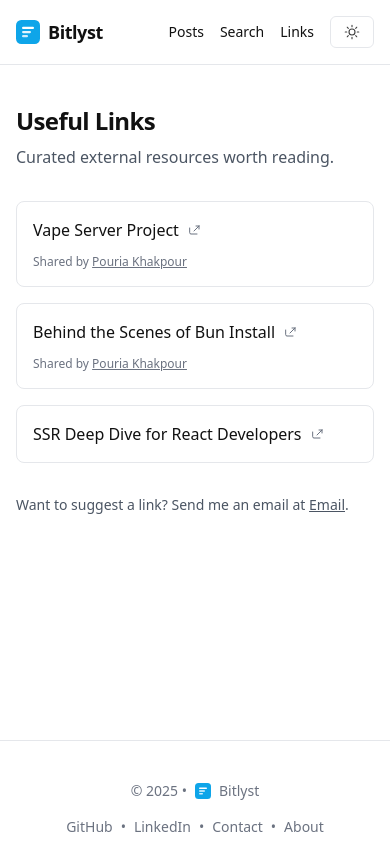
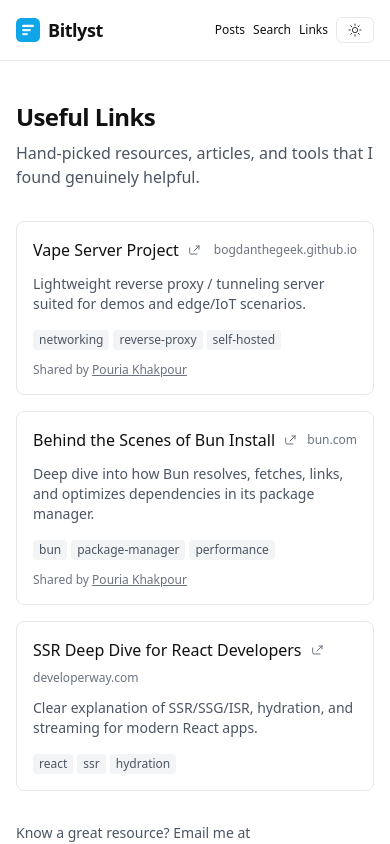
Before and after one commit to mohsenfallahnjd/bitlyst, a Next.js app: page /links in a window 390 px wide. Shown: the top 844 px of the page. Built offline with nearby package versions, Linux system fonts and the light colour scheme; no server answers.

Commit message:
Enhance on load posts for SEO stuff

```diff
--- /dev/null
+++ b/app/_components/BlogList.tsx
@@ -0,0 +1,38 @@
+"use client";
+
+import Link from "next/link";
+import { useSearchParams } from "next/navigation";
+import PostCard from "@/components/PostCard";
+import type { DocMeta } from "@/lib/mdSource";
+
+export default function BlogList({ posts }: { posts: DocMeta[] }) {
+  const sp = useSearchParams();
+  const tag = (sp.get("tag") || "").toLowerCase();
+  const author = (sp.get("author") || "").toLowerCase().replaceAll(" ", "-");
+
+  const filtered = tag
+    ? posts.filter((p) => (p.tags || []).some((t) => t.toLowerCase() === tag))
+    : author
+      ? posts.filter((p) => p.authors?.some((a) => a.name.toLowerCase().replaceAll(" ", "-") === author))
+      : posts;
+
+  if (filtered.length === 0) {
+    return (
+      <p className="text-sm text-gray-600 dark:text-gray-400">
+        No posts for “{tag || author}”.{" "}
+        <Link className="underline" href="/blog">
+          See all posts
+        </Link>
+        .
+      </p>
+    );
+  }
+
+  return (
+    <div className="grid gap-8">
+      {filtered.map((post) => (
+        <PostCard key={post.slug} post={post} />
+      ))}
+    </div>
+  );
+}
--- /dev/null
+++ b/app/_components/HomePosts.tsx
@@ -0,0 +1,34 @@
+"use client";
+
+import Link from "next/link";
+import { useSearchParams } from "next/navigation";
+import PostCard from "@/components/PostCard";
+import type { DocMeta } from "@/lib/mdSource";
+
+export default function HomePosts({ posts }: { posts: DocMeta[] }) {
+  const searchParams = useSearchParams();
+  const tag = (searchParams.get("tag") || "").toLowerCase();
+
+  const filtered = tag ? posts.filter((p) => (p.tags || []).some((t) => t.toLowerCase() === tag)) : posts;
+
+  return (
+    <>
+      <div className="grid gap-6">
+        {filtered.slice(0, 6).map((p) => (
+          <PostCard key={p.slug} post={p} />
+        ))}
+      </div>
+
+      <div className="pt-2 flex items-center gap-3 text-sm">
+        {tag && (
+          <Link
+            href="/"
+            className="rounded-full border border-gray-200 dark:border-gray-800 px-2 py-0.5 hover:bg-gray-50 dark:hover:bg-gray-900"
+          >
+            Clear “{tag}”
+          </Link>
+        )}
+      </div>
+    </>
+  );
+}
--- a/app/blog/[...slug]/page.tsx
+++ b/app/blog/[...slug]/page.tsx
@@ -17,6 +17,7 @@
 import { useMDXComponents } from "@/mdx-components";
 import "highlight.js/styles/atom-one-dark.css";
 import Script from "next/script";
+import { loadMarkdownDocs } from "@/lib/mdSource";
 
 export default async function Page(props: PageProps<"/blog/[...slug]">) {
   const params = await props.params;
@@ -166,3 +167,8 @@
     alternates: { canonical: `https://bitlyst.vercel.app/blog/${slugPath}` },
   };
 }
+
+export async function generateStaticParams() {
+  const all = loadMarkdownDocs();
+  return all.map((p) => ({ slug: p.slug.split("/") }));
+}
--- a/app/blog/page.tsx
+++ b/app/blog/page.tsx
@@ -1,8 +1,10 @@
 import type { Metadata } from "next";
 import Link from "next/link";
-import PostCard from "@/components/PostCard";
+import BlogList from "@/app/_components/BlogList";
 import TagsFilter from "@/components/TagsFilter";
 import { useBlogIndex } from "@/lib/useBlogIndex";
+
+export const dynamic = "force-static";
 
 export const metadata: Metadata = {
   title: "Blog — JavaScript, React, and Next.js tips",
@@ -19,8 +21,8 @@
   },
 };
 
-export default async function BlogIndex({ searchParams }: PageProps<"/blog">) {
-  const { posts, tags, tag, author } = await useBlogIndex(searchParams);
+export default async function BlogIndex() {
+  const { posts, tags, tag, author } = await useBlogIndex({});
 
   return (
     <div className="space-y-8">
@@ -59,21 +61,7 @@
       <TagsFilter tags={tags} selectedTag={tag} />
 
       {/* List */}
-      {posts.length === 0 ? (
-        <p className="text-sm text-gray-600 dark:text-gray-400">
-          No posts for “{tag}”.{" "}
-          <Link className="underline" href="/blog">
-            See all posts
-          </Link>
-          .
-        </p>
-      ) : (
-        <div className="grid gap-8">
-          {posts.map((post) => (
-            <PostCard key={post.slug} post={post} />
-          ))}
-        </div>
-      )}
+      <BlogList posts={posts} />
     </div>
   );
 }
--- a/app/links/page.tsx
+++ b/app/links/page.tsx
@@ -1,5 +1,14 @@
 import Link from "next/link";
 import { usefulLinks } from "@/lib/links";
+
+function extractDomain(url: string): string {
+  try {
+    const u = new URL(url);
+    return u.hostname.replace(/^www\./, "");
+  } catch {
+    return url;
+  }
+}
 
 export const metadata = {
   title: "Useful Links",
@@ -11,13 +20,18 @@
     <section className="space-y-8">
       <div className="space-y-2">
         <h1 className="text-2xl font-semibold tracking-tight">Useful Links</h1>
-        <p className="text-gray-600 dark:text-gray-300">Curated external resources worth reading.</p>
+        <p className="text-gray-600 dark:text-gray-300">
+          Hand-picked resources, articles, and tools that I found genuinely helpful.
+        </p>
       </div>
 
       <ul className="grid gap-4">
-        {usefulLinks.map((item) => (
+        {usefulLinks.map((item) => {
+          const domain = extractDomain(item.url);
+          return (
             <li key={item.url} className="rounded-lg border border-gray-200 dark:border-gray-800 p-4">
-            <div className="flex flex-col items-start justify-between gap-3">
+              <div className="flex flex-col gap-3">
+                <div className="flex flex-wrap items-center justify-between gap-2">
                   <Link
                     href={item.url}
                     target="_blank"
@@ -40,6 +54,20 @@
                       />
                     </svg>
                   </Link>
+                  <span className="text-xs text-gray-500 dark:text-gray-400">{domain}</span>
+                </div>
+
+                {item.description && <p className="text-sm text-gray-600 dark:text-gray-300">{item.description}</p>}
+
+                {!!item.tags?.length && (
+                  <div className="mt-1 flex flex-wrap gap-1 text-xs text-gray-600 dark:text-gray-400">
+                    {item.tags.map((t) => (
+                      <span key={t} className="rounded bg-gray-100 dark:bg-gray-800 px-1.5 py-0.5">
+                        {t}
+                      </span>
+                    ))}
+                  </div>
+                )}
 
                 {item.sharedBy && (
                   <p className="text-xs text-gray-500 dark:text-gray-400">
@@ -56,13 +84,14 @@
                 )}
               </div>
             </li>
-        ))}
+          );
+        })}
       </ul>
 
       <div className="text-sm text-gray-600 dark:text-gray-300">
-        Want to suggest a link? Send me an email at{" "}
+        Know a great resource? Email me at{" "}
         <Link href="mailto:mohsenfallahnjd@gmail.com" target="_blank" rel="noopener noreferrer" className="underline">
-          Email
+          mohsenfallahnjd@gmail.com
         </Link>
         .
       </div>
--- a/app/search/page.tsx
+++ b/app/search/page.tsx
@@ -23,6 +23,13 @@
 
   return (
     <div className="space-y-6">
+      <div className="space-y-2">
+        <h1 className="text-2xl font-semibold tracking-tight">Search</h1>
+        <p className="text-gray-600 dark:text-gray-300">
+          Find posts by title, tags, or content. Try queries like "react hydration" or "async vs sync".
+        </p>
+      </div>
+
       {/* Hydrated client search with SSR initial state below */}
       <SearchClient docs={clientDocs} initialQuery={initialQuery} />
 
--- a/components/Header.tsx
+++ b/components/Header.tsx
@@ -5,21 +5,30 @@
 export default function Header() {
   return (
     <header className="sticky top-0 z-50 border-b border-gray-200 bg-white/70 backdrop-blur dark:border-gray-800 dark:bg-black/10">
-      <div className="container flex items-center justify-between py-4">
+      <div className="container flex flex-wrap items-center justify-between gap-2 py-4">
         <Link
           href="/"
           className="text-lg font-semibold tracking-tight hover:text-brand-light dark:hover:text-brand-dark flex items-center gap-2"
         >
           <SniplyRoundedMark /> Bitlyst
         </Link>
-        <nav className="flex items-center gap-4">
-          <Link href="/blog" className="hover:underline hover:text-gray-600 dark:hover:text-gray-600 text-sm">
+        <nav className="flex flex-wrap items-center gap-2 sm:gap-4">
+          <Link
+            href="/blog"
+            className="hover:underline hover:text-gray-600 dark:hover:text-gray-600 text-xs sm:text-sm"
+          >
             Posts
           </Link>
-          <Link href="/search" className="hover:underline hover:text-gray-600 dark:hover:text-gray-600 text-sm">
+          <Link
+            href="/search"
+            className="hover:underline hover:text-gray-600 dark:hover:text-gray-600 text-xs sm:text-sm"
+          >
             Search
           </Link>
-          <Link href="/links" className="hover:underline hover:text-gray-600 dark:hover:text-gray-600 text-sm">
+          <Link
+            href="/links"
+            className="hover:underline hover:text-gray-600 dark:hover:text-gray-600 text-xs sm:text-sm"
+          >
             Links
           </Link>
           <ThemeToggle />
--- a/components/ThemeToggle.tsx
+++ b/components/ThemeToggle.tsx
@@ -35,12 +35,18 @@
       <button
         type="button"
         onClick={() => apply(mode === "dark" ? "light" : "dark")}
-        className="inline-flex items-center gap-2 rounded-md border border-gray-200 px-3 py-1.5 text-sm hover:bg-gray-50 dark:border-gray-800 dark:hover:bg-gray-900"
+        className="inline-flex items-center gap-2 rounded-md border border-gray-200 px-2.5 py-1 text-xs sm:px-3 sm:py-1.5 sm:text-sm hover:bg-gray-50 dark:border-gray-800 dark:hover:bg-gray-900"
         aria-label="Toggle dark mode"
         title="Toggle dark mode"
       >
         <span className="hidden sm:inline">{mode === "dark" ? "Dark" : mode === "light" ? "Light" : "System"}</span>
-        <svg width="18" height="18" viewBox="0 0 24 24" aria-hidden="true" className="opacity-80">
+        <svg
+          width="16"
+          height="16"
+          viewBox="0 0 24 24"
+          aria-hidden="true"
+          className="opacity-80 sm:w-[18px] sm:h-[18px]"
+        >
           <path
             className="dark:hidden"
             fill="none"
--- a/lib/links.ts
+++ b/lib/links.ts
@@ -1,6 +1,8 @@
 export type UsefulLink = {
   title: string;
   url: string;
+  description?: string;
+  tags?: string[];
 
   sharedBy?: {
     name: string;
@@ -12,6 +14,8 @@
   {
     title: "Vape Server Project",
     url: "https://bogdanthegeek.github.io/blog/projects/vapeserver/",
+    description: "Lightweight reverse proxy / tunneling server suited for demos and edge/IoT scenarios.",
+    tags: ["networking", "reverse-proxy", "self-hosted"],
     sharedBy: {
       name: "Pouria Khakpour",
       email: "pouriakhakpour3@gmail.com",
@@ -20,6 +24,8 @@
   {
     title: "Behind the Scenes of Bun Install",
     url: "https://bun.com/blog/behind-the-scenes-of-bun-install",
+    description: "Deep dive into how Bun resolves, fetches, links, and optimizes dependencies in its package manager.",
+    tags: ["bun", "package-manager", "performance"],
     sharedBy: {
       name: "Pouria Khakpour",
       email: "pouriakhakpour3@gmail.com",
@@ -28,5 +34,7 @@
   {
     title: "SSR Deep Dive for React Developers",
     url: "https://www.developerway.com/posts/ssr-deep-dive-for-react-developers",
+    description: "Clear explanation of SSR/SSG/ISR, hydration, and streaming for modern React apps.",
+    tags: ["react", "ssr", "hydration"],
   },
 ];
```
Also changed, not shown: app/page.tsx (+5 -18 lines), app/search/SearchClient.tsx (+55 -1 lines). Lines whose indentation alone changed are shown as unchanged.
